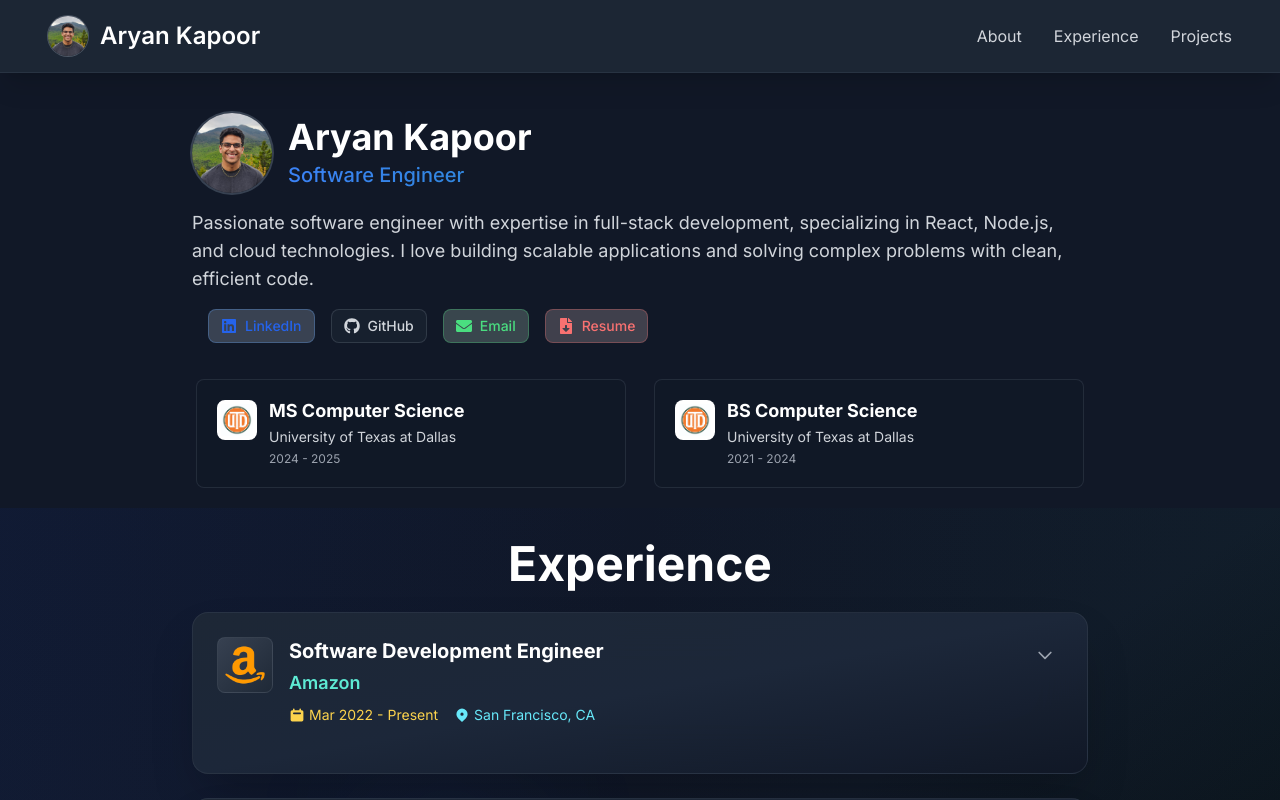
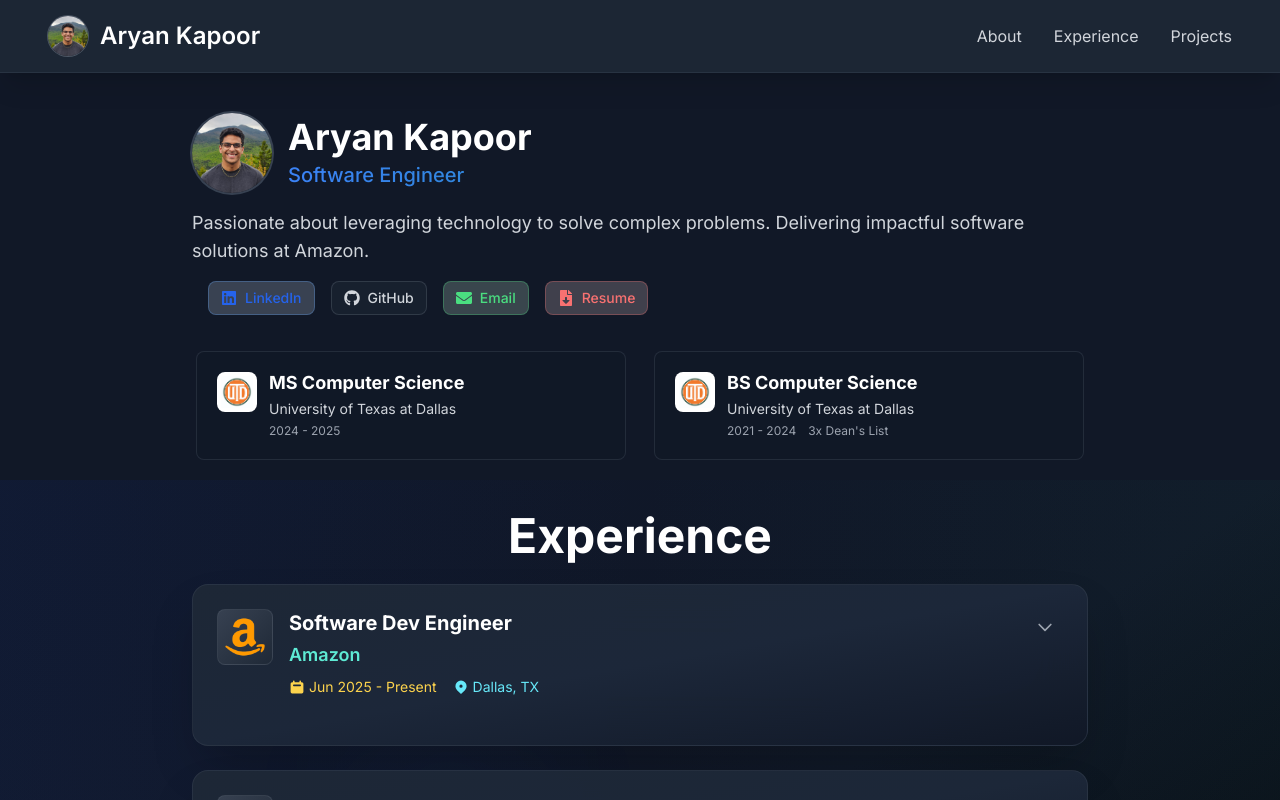
Before and after one commit to aryankapoorr/Personal-Website, a React (Vite) app: page / in a window 1280 px wide. Shown: the top 800 px of the page. Built offline with nearby package versions, Linux system fonts and the light colour scheme.

Commit message:
fill in context for experience, education, hero

```diff
--- a/src/components/sections/Education.jsx
+++ b/src/components/sections/Education.jsx
@@ -84,6 +84,7 @@
                     <p className="text-sm text-gray-300 mb-1">{edu.institution}</p>
                     <div className="flex items-center gap-3 text-xs text-gray-400">
                       <span>{edu.period}</span>
+                      <span>{edu.achievements}</span>
                     </div>
                   </div>
                 </div>
--- a/src/data/education.js
+++ b/src/data/education.js
@@ -13,8 +13,6 @@
       "Database Systems"
     ],
     achievements: [
-      "Dean's List",
-      "Graduate Research Assistant"
     ]
   },
   {
@@ -31,8 +29,7 @@
       "Operating Systems"
     ],
     achievements: [
-      "Magna Cum Laude",
-      "Computer Science Honor Society"
+      "3x Dean's List"
     ]
   }
 ];
--- a/src/data/experience.js
+++ b/src/data/experience.js
@@ -5,93 +5,91 @@
   {
     id: "exp-1",
     company: "Amazon",
-    position: "Software Development Engineer",
-    startDate: "2022-03",
+    position: "Software Dev Engineer",
+    startDate: "2025-6",
     endDate: "Present",
-    description: "Lead full-stack development of enterprise web applications serving 100k+ users. Architect scalable solutions using modern technologies and mentor junior developers.",
+    description: "Started full time as a SWE at Amazon",
     achievements: [
-      "Reduced application load time by 40% through performance optimization",
-      "Led migration from monolithic to microservices architecture",
-      "Mentored 3 junior developers and established code review processes",
-      "Implemented CI/CD pipeline reducing deployment time by 60%"
+      "Designed and built a scalable, event-driven microservice from scratch--using AWS resources--with a comprehensive operational review, handling large asynchronous workloads and boosting automated catalog enforcements by 20×",
+      "Productionized the division’s first GenAI tool using web crawling LLMs, boosting violation detection by 15\%",
+      "Employed various AI agents connected to custom MCP servers developing software, increasing output by 30\%",
+      "Redesigned a legacy service by using AWS tools (SQS, Lambda) to lower costs by 20\% and reduce operational load",
+      "Identified \& plugged 15 gaps in alarming \& monitoring of team's services, improving overall response time by 25\%",
+      "Spearheaded initiatives across engineering, product \& operations teams removing ~20,000 catalog violations yearly"
     ],
     technologies: [
+      { name: "Java", category: "language" },
       { name: "React", category: "framework" },
-      { name: "Node.js", category: "framework" },
-      { name: "TypeScript", category: "language" },
-      { name: "PostgreSQL", category: "database" },
-      { name: "AWS", category: "tool" },
-      { name: "Docker", category: "tool" }
+      { name: "Python", category: "language" },
+      { name: "AWS SDK", category: "framework" },
+      { name: "Lambda", category: "tool" },
+      { name: "Scala", category: "language" },
+      { name: "GenAI", category: "tool" }
     ],
-    location: "San Francisco, CA",
+    location: "Dallas, TX",
     logo: amazonLogo
   },
   {
     id: "exp-2",
     company: "Amazon",
-    position: "Software Development Engineer Intern",
-    startDate: "2020-06",
-    endDate: "2022-02",
-    description: "Developed and maintained multiple client-facing applications in a fast-paced startup environment. Collaborated directly with product and design teams to deliver user-centric solutions.",
+    position: "Software Dev Engineer Intern",
+    startDate: "2024-5",
+    endDate: "2024-8",
+    description: "Returned to Amazon for a 2nd internship, optimizing the product audit process",
     achievements: [
-      "Built responsive web applications from scratch using React and Express",
-      "Integrated third-party APIs and payment processing systems",
-      "Improved code coverage from 45% to 85% through comprehensive testing",
-      "Collaborated with UX team to implement accessible design patterns"
+      "Developed a feature leveraging a dynamic React UI and AWS Glue Job to query a large scale database 3x faster",
+      "Improved investigator handling time by 30\% while simultaneously decreasing the tool's operational load by 50\%",
+      "Implemented an intuitive UI of a component querying realtime LLM results, 3x efficiency of product audits",
+      "Designed data schema structure for an ML division to easily parse JSON results, increasing outputs by 200\%"
     ],
     technologies: [
       { name: "React", category: "framework" },
-      { name: "Express.js", category: "framework" },
       { name: "JavaScript", category: "language" },
-      { name: "MongoDB", category: "database" },
-      { name: "Stripe API", category: "tool" },
-      { name: "Jest", category: "tool" }
+      { name: "AWS", category: "tool" },
+      { name: "RDS", category: "database" },
+      { name: "HTML/CSS", category: "language" }
     ],
-    location: "Remote",
+    location: "Dallas, TX",
     logo: amazonLogo
   },
   {
     id: "exp-3",
     company: "Amazon",
-    position: "Software Development Engineer Intern",
-    startDate: "2019-01",
-    endDate: "2020-05",
-    description: "Created responsive websites and web applications for diverse clients ranging from small businesses to enterprise companies. Focused on performance optimization and cross-browser compatibility.",
+    position: "Software Dev Engineer Intern",
+    startDate: "2023-5",
+    endDate: "2023-8",
+    description: "Started at Amazon as an intern in the Selling Partner Services division",
     achievements: [
-      "Delivered 15+ client projects on time and within budget",
-      "Achieved 95+ PageSpeed scores on all production websites",
-      "Implemented modern CSS Grid and Flexbox layouts",
-      "Established responsive design standards for the team"
+      "Wrote Python \& Scala scripts scheduled through EventBridge that filtered S3 data spanning 8 billion records, which were then fed into various machine learning models assessing the violation risk of respective Amazon products",
+      "Cooperated with cross-functional teams to align on requirements, identifying $>5$ million miscategorized products",
+      "Designed an end-to-end process leveraging Lambda \& DynamoDB automating reports of ~5,000 risky sellers"
     ],
     technologies: [
-      { name: "HTML5", category: "language" },
-      { name: "CSS3", category: "language" },
-      { name: "JavaScript", category: "language" },
-      { name: "Vue.js", category: "framework" },
-      { name: "Sass", category: "tool" },
-      { name: "Webpack", category: "tool" }
+      { name: "Scala", category: "language" },
+      { name: "Python", category: "language" },
+      { name: "AWS", category: "tool" },
+      { name: "Apache Spark", category: "tool" },
     ],
-    location: "New York, NY",
+    location: "Dallas, TX",
     logo: amazonLogo
   },
   {
     id: "exp-4",
     company: "Commercial Metals Company",
-    position: "Software Developer Intern",
-    startDate: "2018-06",
-    endDate: "2018-12",
-    description: "Developed software solutions and contributed to various projects in a collaborative team environment.",
+    position: "Software Engineer Intern",
+    startDate: "2022-5",
+    endDate: "2022-8",
+    description: "Interned for CMC as a SWE building an internal dashboard application",
     achievements: [
-      "Contributed to multiple software development projects",
-      "Collaborated with cross-functional teams",
-      "Gained experience in software development lifecycle",
-      "Participated in code reviews and team meetings"
+      "Created a full stack application with C\# .NET calling APIs identifying ~100 errors daily across applications",
+      "Leveraged SQL tables spanning 5 million entries through the Entity Framework using a MVC architectural pattern"
     ],
     technologies: [
-      { name: "JavaScript", category: "language" },
-      { name: "HTML5", category: "language" },
-      { name: "CSS3", category: "language" },
-      { name: "Git", category: "tool" }
+      { name: "C#", category: "language" },
+      { name: ".NET", category: "framework" },
+      { name: "MySQL", category: "database" },
+      { name: "React", category: "framework" },
+      { name: "JavaScript", category: "language" }
     ],
     location: "Dallas, TX",
     logo: cmcLogo
--- a/src/data/personalInfo.js
+++ b/src/data/personalInfo.js
@@ -3,7 +3,7 @@
 export const personalInfo = {
   name: "Aryan Kapoor",
   title: "Software Engineer",
-  summary: "Passionate software engineer with expertise in full-stack development, specializing in React, Node.js, and cloud technologies. I love building scalable applications and solving complex problems with clean, efficient code.",
+  summary: "Passionate about leveraging technology to solve complex problems. Delivering impactful software solutions at Amazon.",
   headshot: {
     src: aryanHeadshot,
     alt: "Aryan Kapoor - Software Engineer",
```
